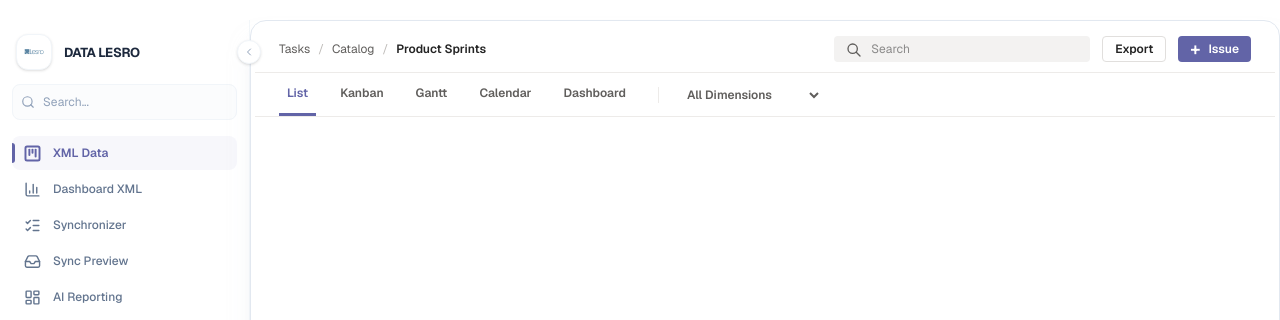
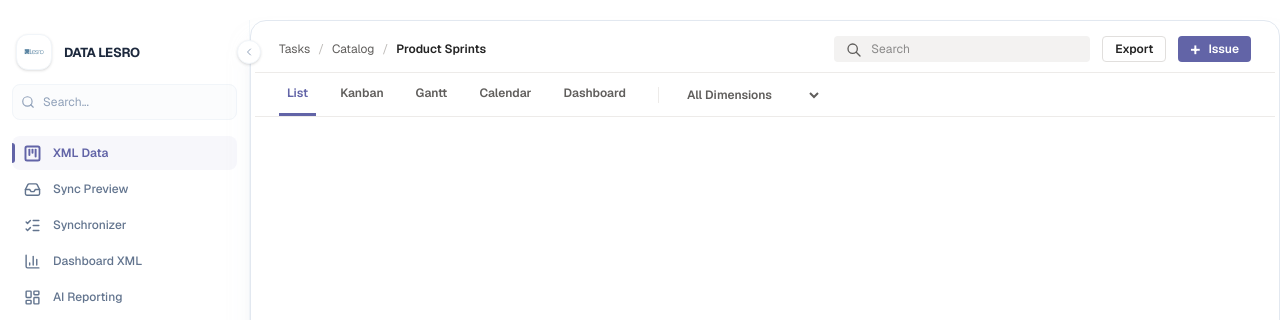
Before and after one commit to aiservex-us/SERVEX_AI, a Next.js app: page /LESRO in a window 1280 px wide. Shown: the top 320 px of the page. Built offline with nearby package versions, Linux system fonts and the light colour scheme.

Commit message:
new data

```diff
--- a/app/LESRO/components/menuLateral.jsx
+++ b/app/LESRO/components/menuLateral.jsx
@@ -19,11 +19,10 @@ import {
 
 const menuItems = [
   { id: 'kanban', label: 'XML Data', icon: KanbanSquare },
+  { id: 'inbox', label: 'Sync Preview', icon: Inbox },
+  { id: 'Tasks', label: 'Synchronizer', icon: ListChecks },
   { id: 'dashboard', label: 'Dashboard XML', icon:  BarChart3 },
-  { id: 'Tasks', label: 'Synchronizer', icon: ListChecks },
-  { id: 'inbox', label: 'Sync Preview', icon: Inbox },
   { id: 'reporting', label: 'AI Reporting', icon: LayoutDashboard },
-
   { id: 'search', label: 'Search', icon: Search },
   { id: 'notifications', label: 'Notifications', icon: Bell },
   { id: 'mail', label: 'Data Explorer', icon: Mail }, // Esta es la sección donde se activará tu componente de lectura de tablas
```
